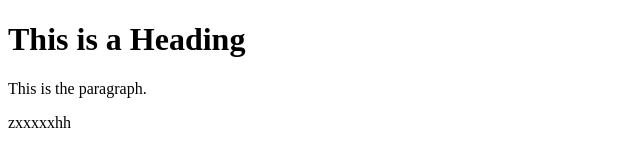
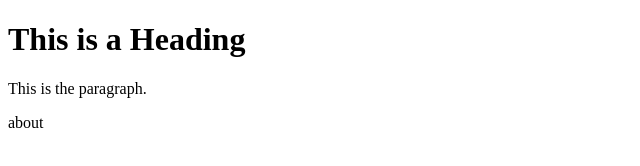
Before and after one commit to nuredin05/gitRepo, a plain HTML site: page index.html in a window 1280 px wide. Shown: the full height of the page, 0-640 px from the left. Drawn offline with Linux system fonts and the light colour scheme.

Commit message:
commiting

```diff
--- a/index.html
+++ b/index.html
@@ -7,9 +7,6 @@
 
 <h1>This is a Heading</h1>
 <p>This is the  paragraph.</p>
-
-
-
-zxxxxxhh
+about
 </body>
 </html>
```
